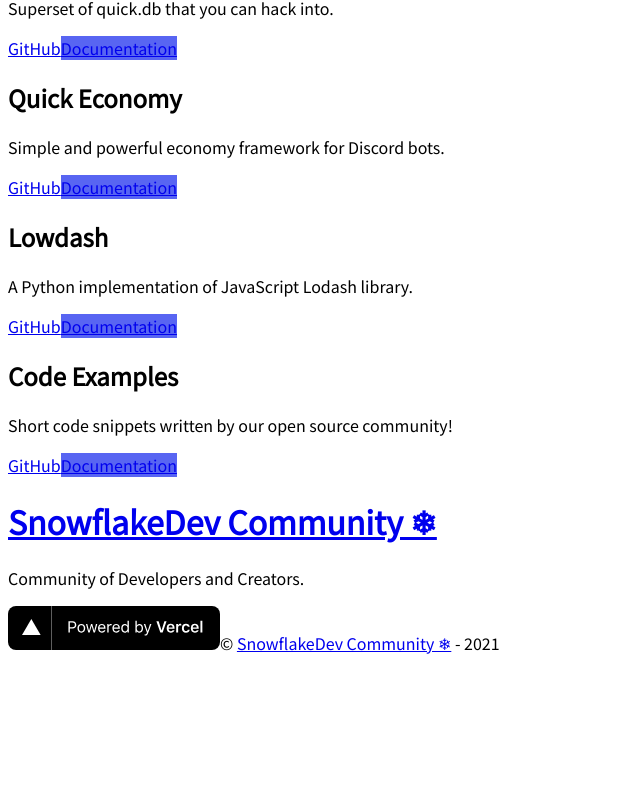
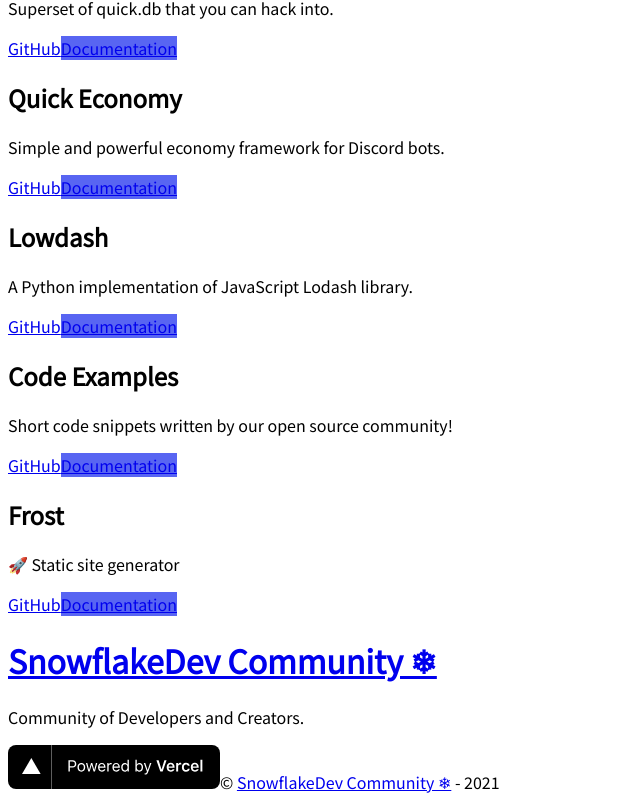
Before and after one commit to CesiumLabs/website, a Next.js app: page /projects in a window 1280 px wide. Shown: the part 3693-4503 px from the top of the page, without its empty margins (0-640 px from the left). Before the commit the page ends 4364 px from the top, so only its background shows below. Built offline with nearby package versions, Linux system fonts and the light colour scheme; no server answers.

Commit message:
add frost

```diff
--- a/config.js
+++ b/config.js
@@ -100,7 +100,13 @@ module.exports = {
             github: "DevSnowflake/code-examples",
             docs: "https://codes.snowflakedev.org",
             description:"Short code snippets written by our open source community!",
-        }
+        },
+        {
+            name: "Frost",
+            github: "DevSnowflake/frost",
+            docs: "https://frost.js.org",
+            description: "🚀 Static site generator",
+        },
     ],
     YOUTUBE_CHANNEL_ID: "UCaxSqb45cc6Ero_RkMEId1Q",
     LOGIN_URL: `https://discord.com/api/oauth2/authorize?client_id=652874564098850826&redirect_uri=https%3A%2F%2Fsnowflakedev.org%2Flogin&response_type=code&scope=identify`,
```
